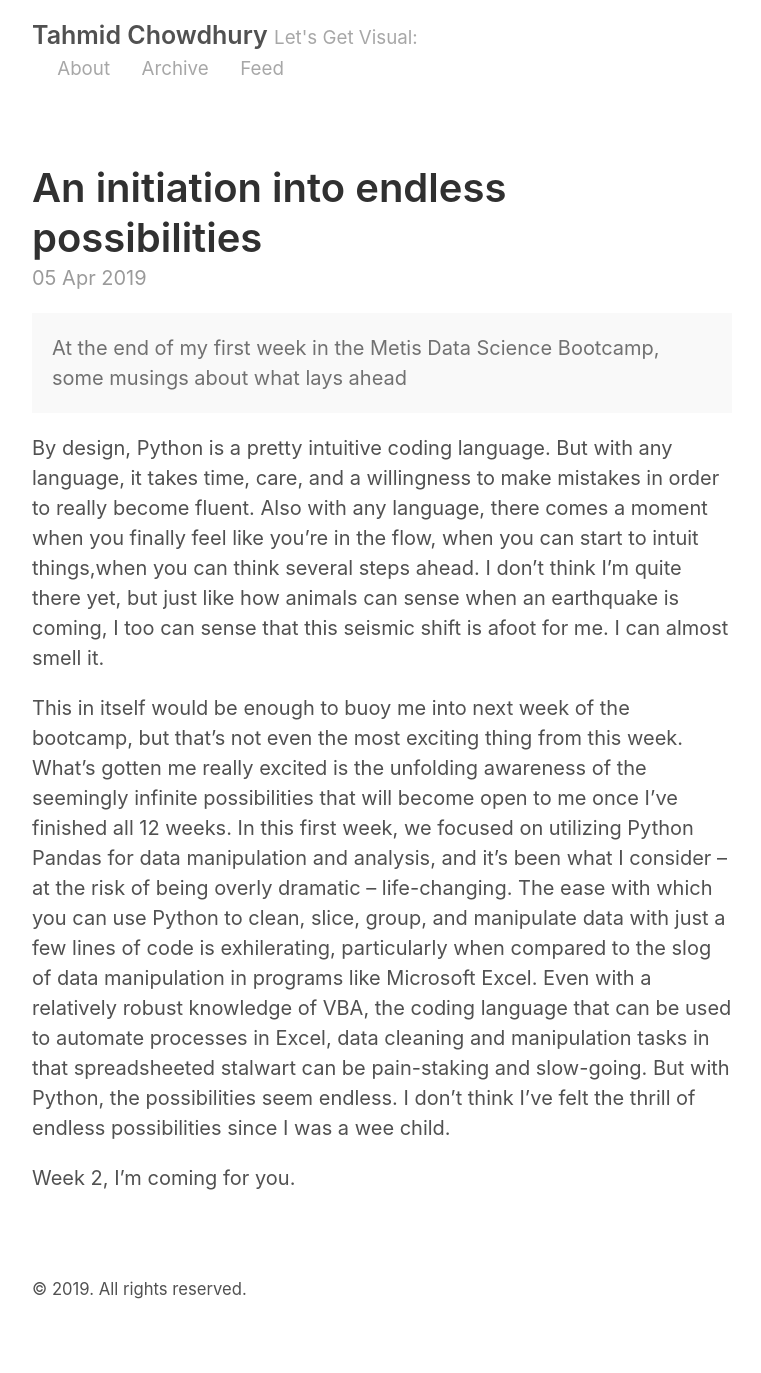
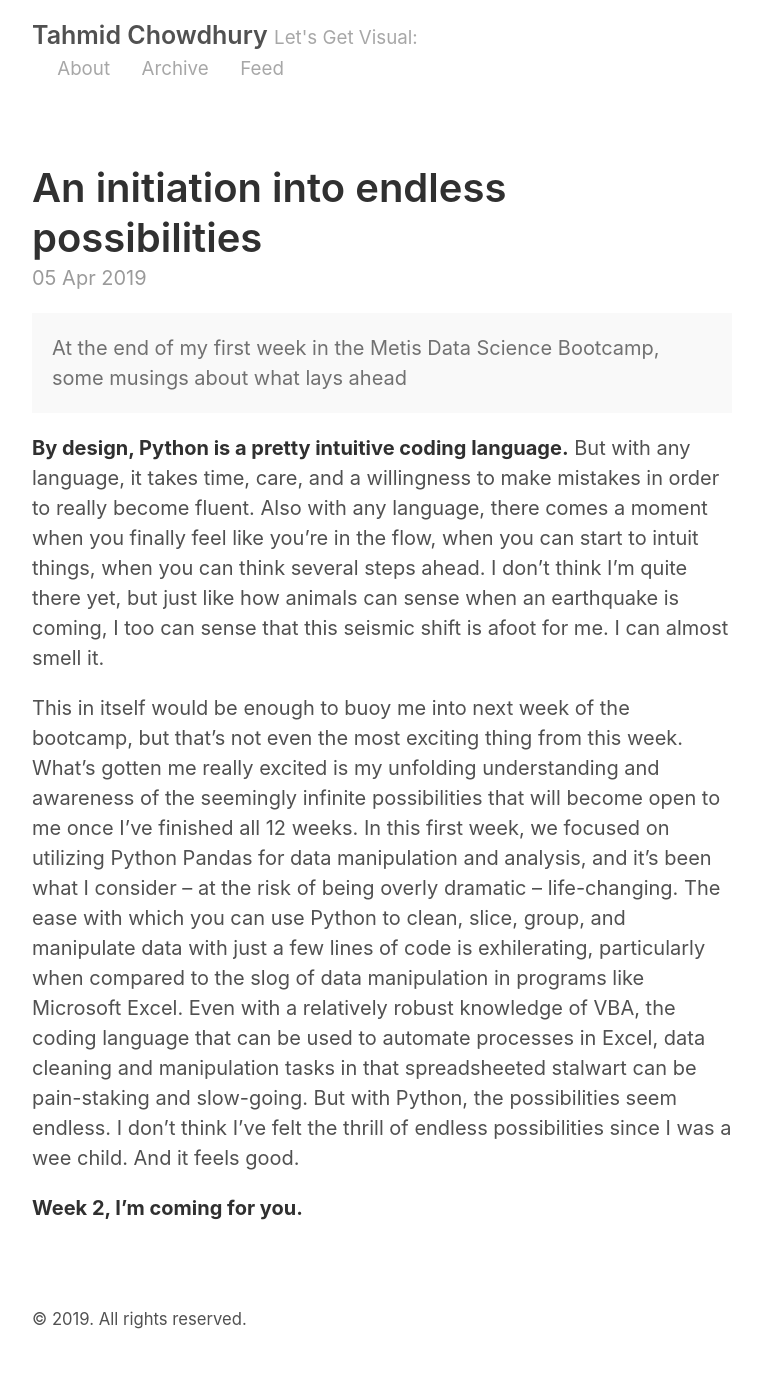
Before and after one commit to duodecimalstrom/duodecimalstrom.github.io, a Jekyll site: the page built from _posts/2019-04-05-first-post.md, in a window 1280 px wide. Shown: the whole page, without its empty margins (258-1019 px from the left). Built offline with Jekyll 4.4.1, drawn with Linux system fonts in a browser that asks for light colours; before the commit the page ends 1343 px from its top, so only the background shows below that.

Commit message:
Update 2019-04-05-first-post.md

```diff
--- a/_posts/2019-04-05-first-post.md
+++ b/_posts/2019-04-05-first-post.md
@@ -7,8 +7,8 @@ title: An initiation into endless possibilities
   At the end of my first week in the Metis Data Science Bootcamp, some musings about what lays ahead
 </div>
 
-By design, Python is a pretty intuitive coding language. But with any language, it takes time, care, and a willingness to make mistakes in order to really become fluent. Also with any language, there comes a moment when you finally feel like you're in the flow, when you can start to intuit things,when you can think several steps ahead. I don't think I'm quite there yet, but just like how animals can sense when an earthquake is coming, I too can sense that this seismic shift is afoot for me. I can almost smell it.
+**By design, Python is a pretty intuitive coding language.** But with any language, it takes time, care, and a willingness to make mistakes in order to really become fluent. Also with any language, there comes a moment when you finally feel like you're in the flow, when you can start to intuit things, when you can think several steps ahead. I don't think I'm quite there yet, but just like how animals can sense when an earthquake is coming, I too can sense that this seismic shift is afoot for me. I can almost smell it.
 
-This in itself would be enough to buoy me into next week of the bootcamp, but that's not even the most exciting thing from this week. What's gotten me really excited is the unfolding awareness of the seemingly infinite possibilities that will become open to me once I've finished all 12 weeks. In this first week, we focused on utilizing Python Pandas for data manipulation and analysis, and it's been what I consider -- at the risk of being overly dramatic -- life-changing. The ease with which you can use Python to clean, slice, group, and manipulate data with just a few lines of code is exhilerating, particularly when compared to the slog of data manipulation in programs like Microsoft Excel. Even with a relatively robust knowledge of VBA, the coding language that can be used to automate processes in Excel, data cleaning and manipulation tasks in that spreadsheeted stalwart can be pain-staking and slow-going. But with Python, the possibilities seem endless. I don't think I've felt the thrill of endless possibilities since I was a wee child.
+This in itself would be enough to buoy me into next week of the bootcamp, but that's not even the most exciting thing from this week. What's gotten me really excited is my unfolding understanding and awareness of the seemingly infinite possibilities that will become open to me once I've finished all 12 weeks. In this first week, we focused on utilizing Python Pandas for data manipulation and analysis, and it's been what I consider -- at the risk of being overly dramatic -- life-changing. The ease with which you can use Python to clean, slice, group, and manipulate data with just a few lines of code is exhilerating, particularly when compared to the slog of data manipulation in programs like Microsoft Excel. Even with a relatively robust knowledge of VBA, the coding language that can be used to automate processes in Excel, data cleaning and manipulation tasks in that spreadsheeted stalwart can be pain-staking and slow-going. But with Python, the possibilities seem endless. I don't think I've felt the thrill of endless possibilities since I was a wee child. And it feels good.
 
-Week 2, I'm coming for you.
+**Week 2, I'm coming for you.**
```
